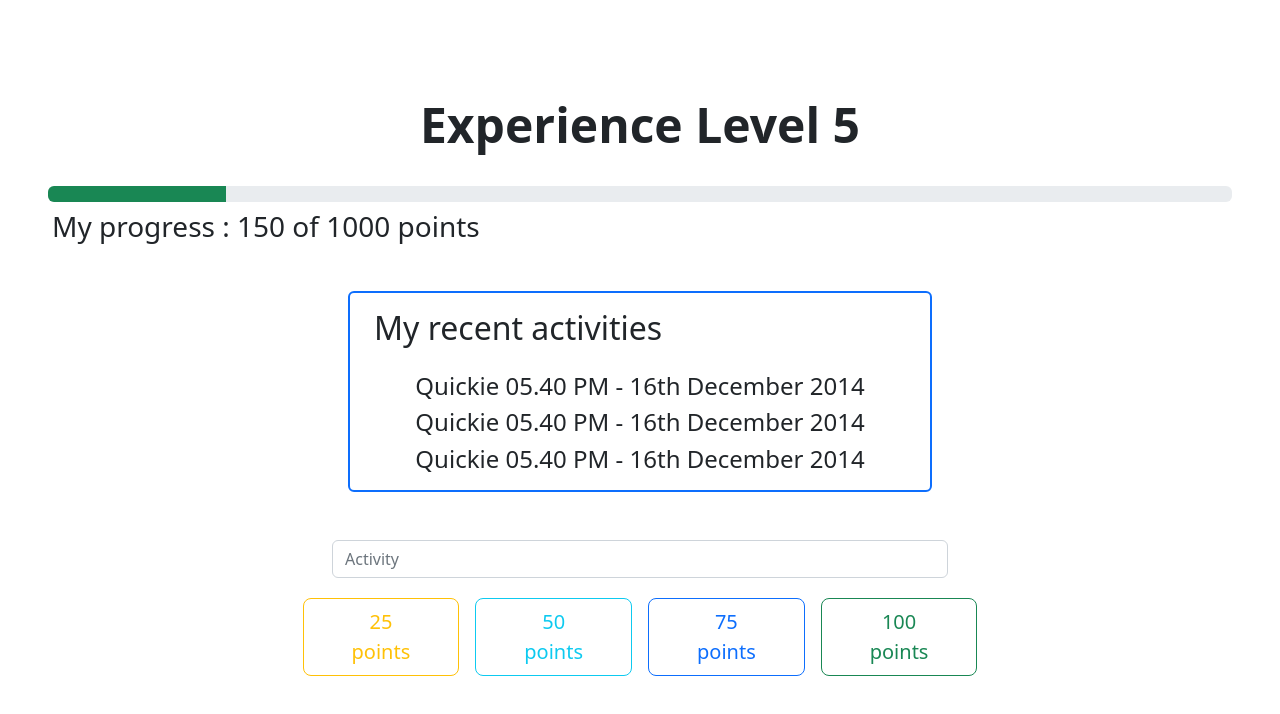
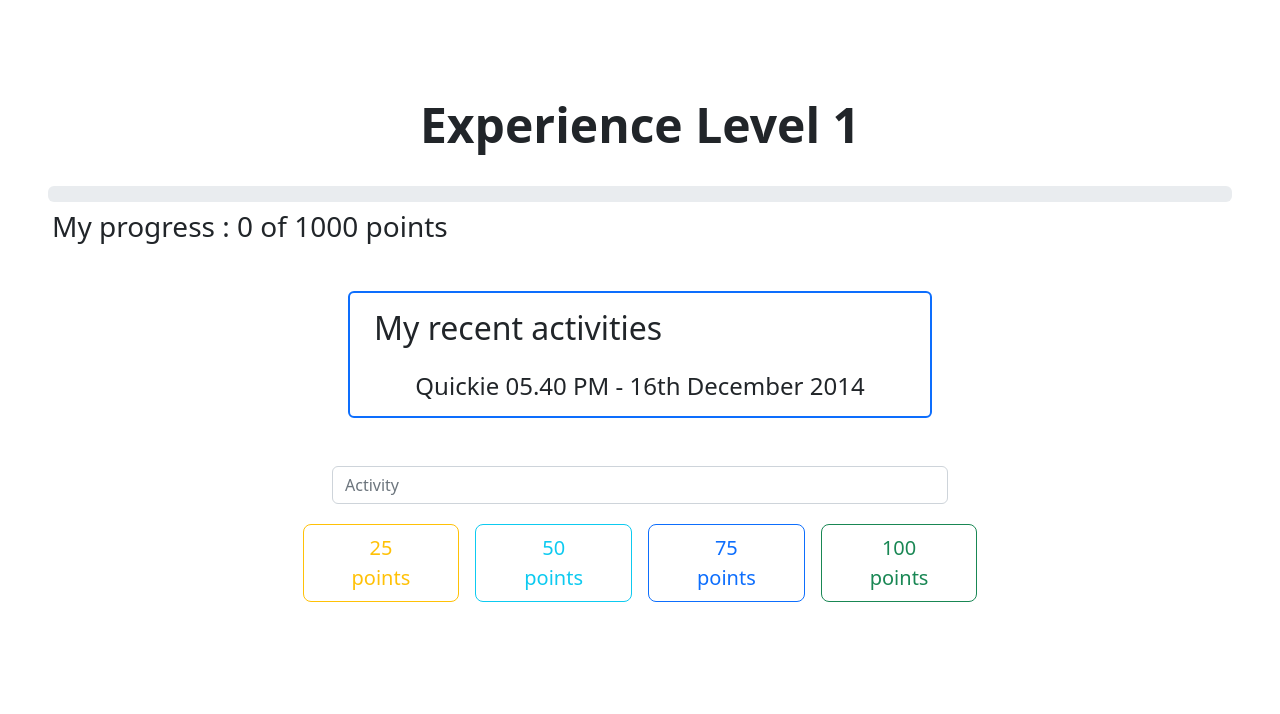
Before and after one commit to Akosovski/MyXP, a Django app: page / in a window 1280 px wide. Shown: the top 714 px of the page. Run offline with Django 4.2, Linux system fonts and the light colour scheme.

Commit message:
Template Debugging Complete

```diff
--- a/templates/progression/index.html
+++ b/templates/progression/index.html
@@ -2,14 +2,17 @@
 
 {% block content %}
     <div class="px-4 py-5 my-5 text-center">
-        <h1 class="display-5 fw-bold mb-2">Experience Level 5</h1>
+        <h1 class="display-5 fw-bold mb-2">Experience Level 1</h1>
 
         <br>
         <div class="d-block ms-4 me-4">
+
+            <!-- PROGRESS BAR -->
             <div class="progress">
-                <div class="progress-bar bg-success" role="progressbar" style="width: 15%" aria-valuenow="15" aria-valuemin="0" aria-valuemax="100"></div>
+                <div class="progress-bar bg-success" role="progressbar" style="width: 0%" aria-valuenow="15" aria-valuemin="0" aria-valuemax="100"></div>
             </div>
-            <h3 class="card-text mt-2 ms-1" style="text-align: left;"><span style="font-weight: lighter">My progress :</span> 150 of 1000 points</h3>
+
+            <h3 class="card-text mt-2 ms-1" style="text-align: left;"><span style="font-weight: lighter">My progress :</span> 0 of 1000 points</h3>
         </div>
         <br>
 
@@ -18,8 +21,6 @@
             <div class="card mt-4 mb-1 ms-3 me-3 border border-primary border-2" style="width: auto;">
                 <div class="card-body">
                     <h3 class="lead mb-4 fs-2 ms-2" style="text-align: left;">My recent activities</h3>
-                    <h4 class="card-text">Quickie 05.40 PM - 16th December 2014</h4>
-                    <h4 class="card-text">Quickie 05.40 PM - 16th December 2014</h4>
                     <h4 class="card-text">Quickie 05.40 PM - 16th December 2014</h4>
                 </div>
             </div>
```
Also changed, not shown: myxp/settings.py (+2 -11 lines).
